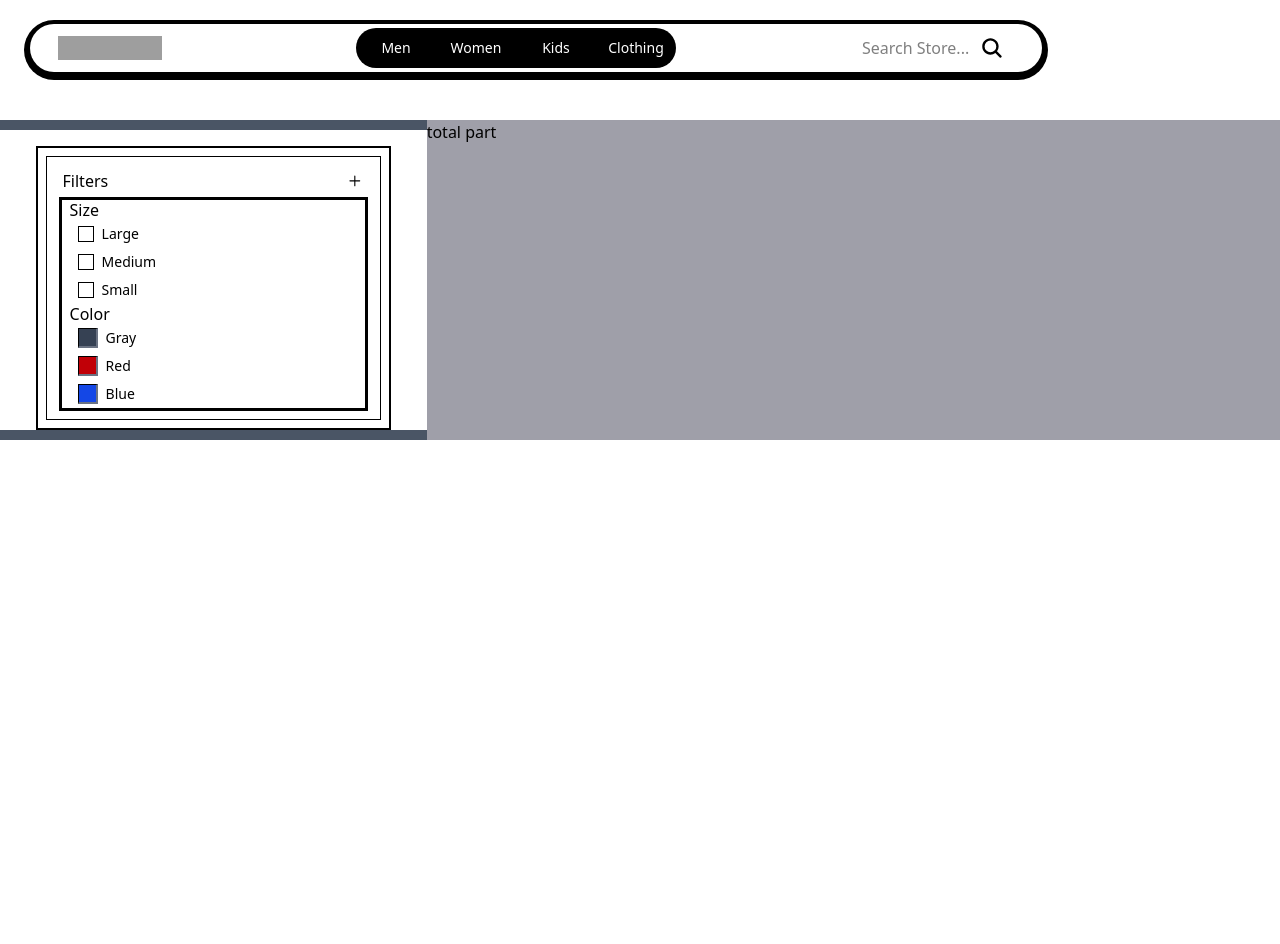
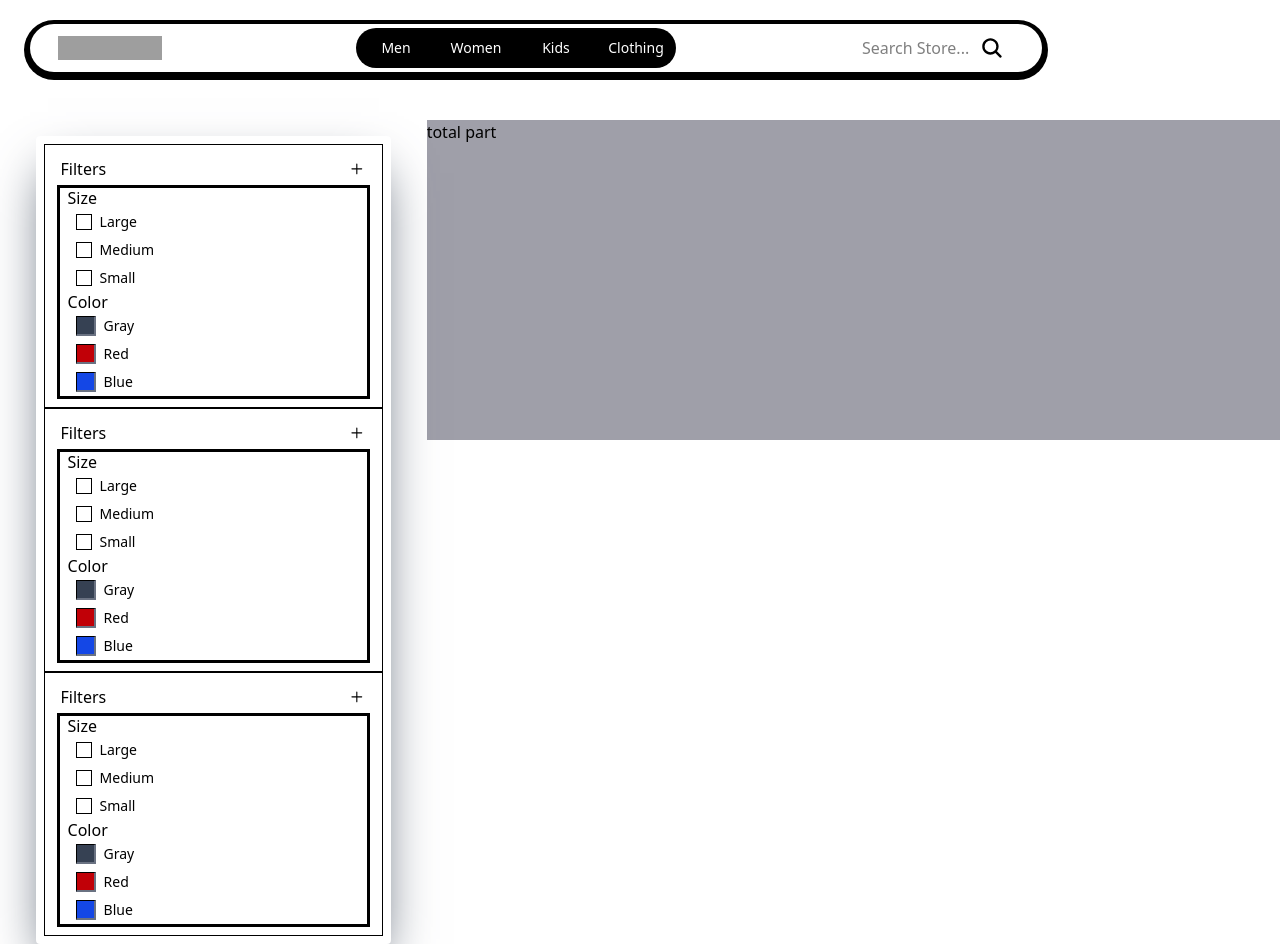
Before and after one commit to mehra91/DownTown-E-commerce, a React (Vite) app: page /Category in a window 1280 px wide. Before the commit the page ends 800 px from the top, so only its background shows below. Built offline with nearby package versions, Linux system fonts and the light colour scheme; grey boxes are pictures that could not be loaded.

Commit message:
adding filtercard

```diff
--- a/src/Pages/CategoryPage.jsx
+++ b/src/Pages/CategoryPage.jsx
@@ -11,11 +11,11 @@ const CategoryPage = () => {
             <div className='h-30 w-auto '>
 
             </div>
-            <div className='  h-auto  w-full flex items-center bg-gray-600   '>
+            <div className='  h-auto  w-full flex     '>
                 <div className='bg-white h-full flex items-center justify-center   pt-4 w-4/12'>
-                    <div className='h-full   border-2   w-10/12  leading-tight   p-2 '>
+                    <div className='h-full w-10/12  leading-tight transition-all duration-500 translate-y-0 rounded border-gray-800 shadow-2xl shadow-gray-600  p-2 '>
                         <FilterCard/>
-
+                         <FilterCard/> <FilterCard/>
                     </div>
                 </div>
                 <div className='bg-zinc-400 h-80 w-8/12'>
```
